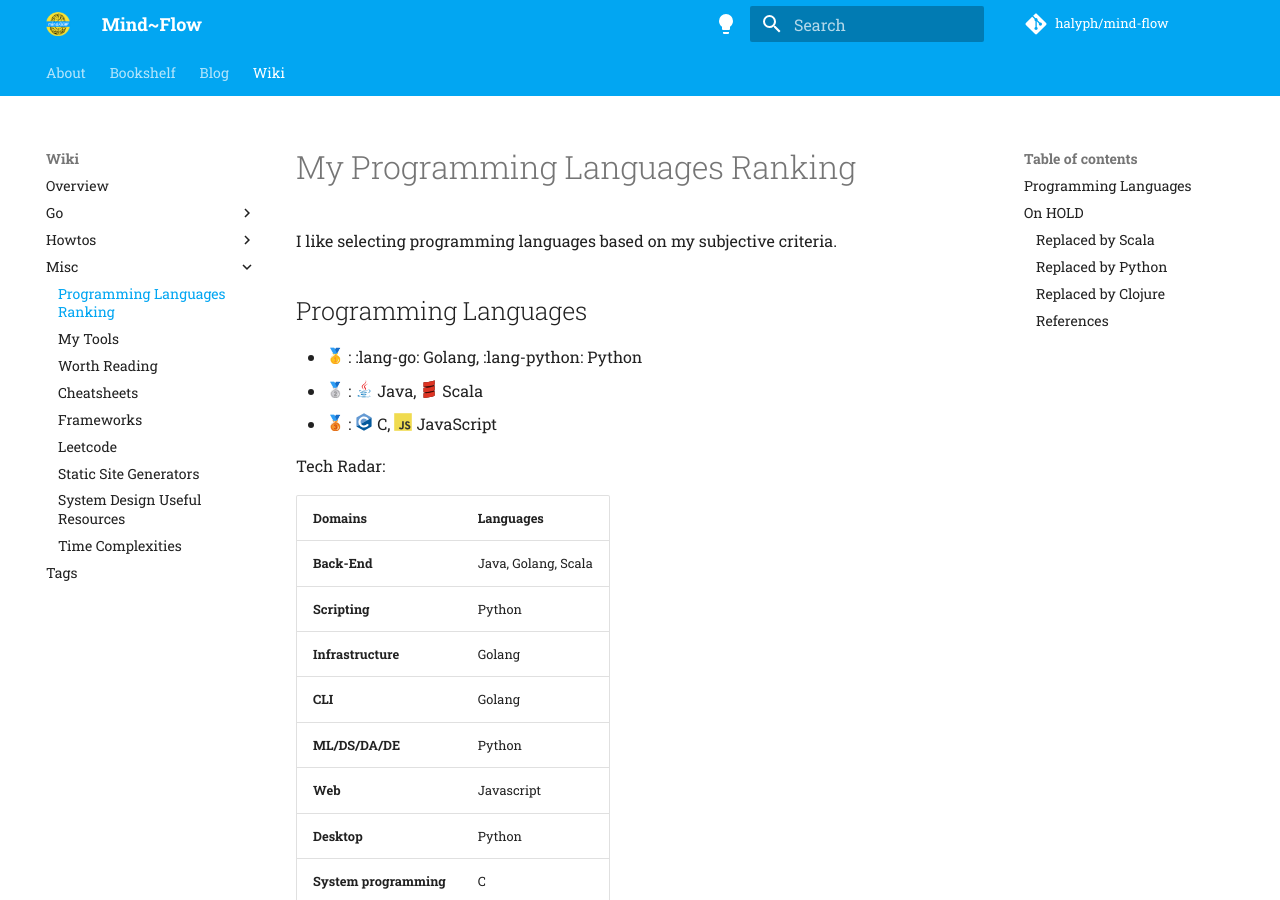
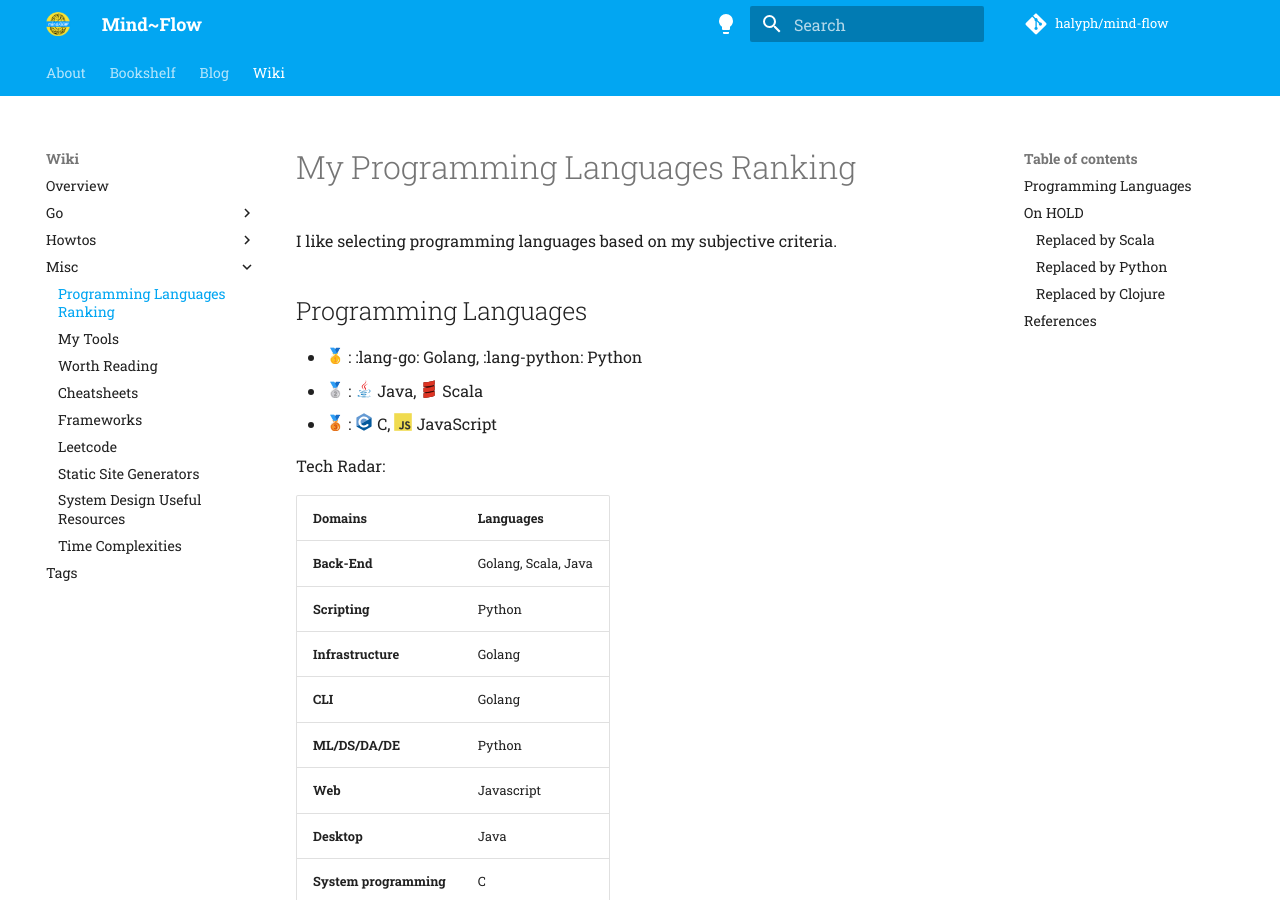
Before and after one commit to halyph/mind-flow, an MkDocs documentation site: the page built from docs/wiki/misc/prog-lang-ranking.md, in a window 1280 px wide and 900 px high. Built offline with MkDocs 1.6.1 and Material for MkDocs 9.7.7, drawn with Linux system fonts in a browser that asks for light colours; emoji names are drawn with the system emoji font; comment, search, counter and statistics services are not loaded.

Commit message:
updated quotes

```diff
--- a/docs/wiki/misc/prog-lang-ranking.md
+++ b/docs/wiki/misc/prog-lang-ranking.md
@@ -12,13 +12,13 @@ Tech Radar:
 
 | **Domains**            | **Languages** |
 |------------------------|---------------|
-| **Back-End**           | Java, Golang, Scala |
+| **Back-End**           | Golang, Scala, Java |
 | **Scripting**          | Python |
 | **Infrastructure**     | Golang |
 | **CLI**                | Golang |
 | **ML/DS/DA/DE**        | Python |
 | **Web**                | Javascript |
-| **Desktop**            | Python |
+| **Desktop**            | Java |
 | **System programming** | C |
 
 ## On HOLD
@@ -88,7 +88,7 @@ Tech Radar:
 - Scheme
 - Racket
 
-### References
+## References
 
 List of ratings I used regularly while checking language popularity.
 
```
Also changed, not shown: docs/about.md (+1 -1 lines).
